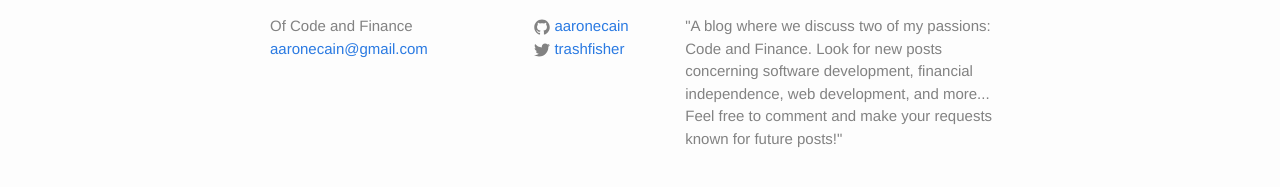
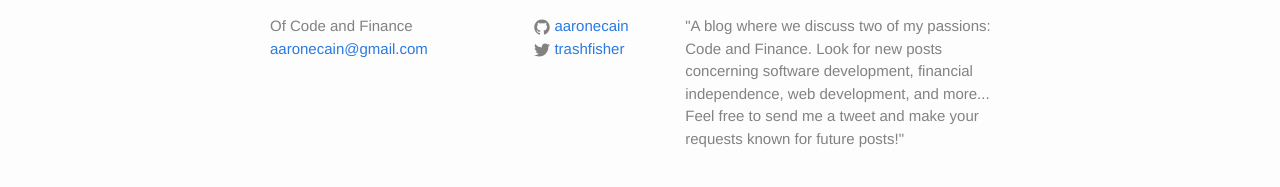
Before and after one commit to aaronecain/aaronecain.github.io, a Jekyll site: the page built from index.html, in a window 1280 px wide. Shown: the part 354-541 px from the top of the page. Built offline with Jekyll 4.4.1, drawn with Linux system fonts in a browser that asks for light colours.

Commit message:
Update _config.yml

```diff
--- a/_config.yml
+++ b/_config.yml
@@ -9,7 +9,7 @@
 title: Of Code and Finance
 email: aaronecain@gmail.com
 description: > # this means to ignore newlines until "baseurl:"
-    "A blog where we discuss two of my passions: Code and Finance. Look for new posts concerning software development, financial independence, web development, and more... Feel free to comment and make your requests known for future posts!"
+    "A blog where we discuss two of my passions: Code and Finance. Look for new posts concerning software development, financial independence, web development, and more... Feel free to send me a tweet and make your requests known for future posts!"
 baseurl: "" # the subpath of your site, e.g. /blog
 url: "http://ofcodeandfinance.com" # the base hostname & protocol for your site
 twitter_username: trashfisher
```
